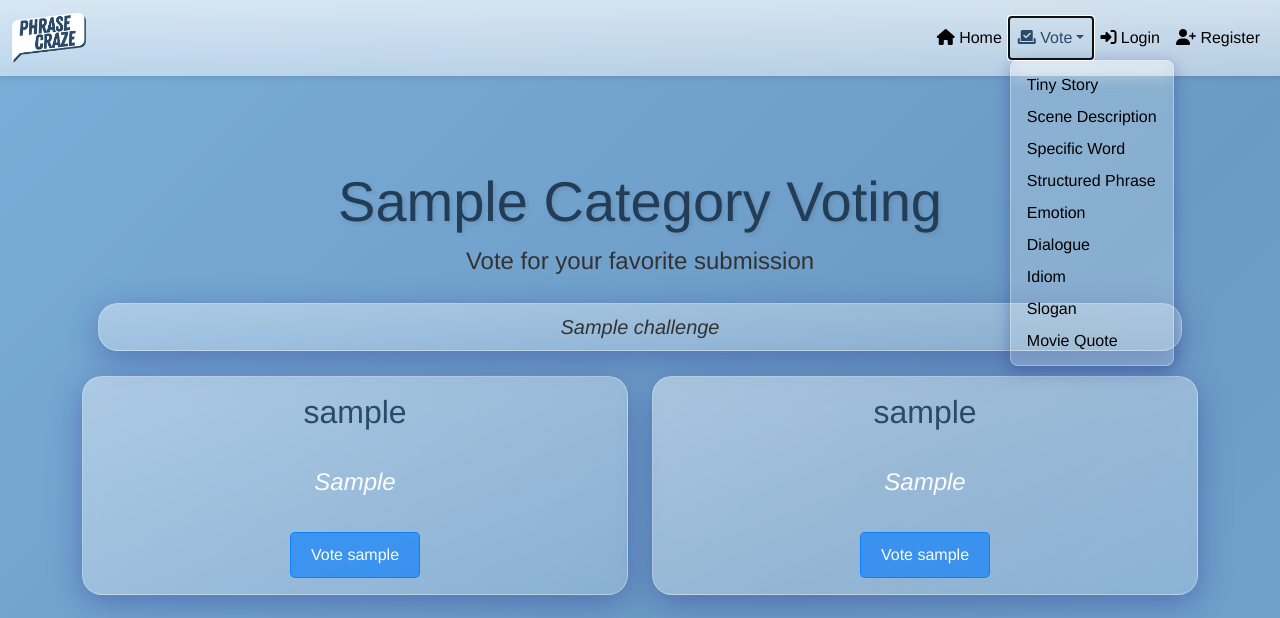
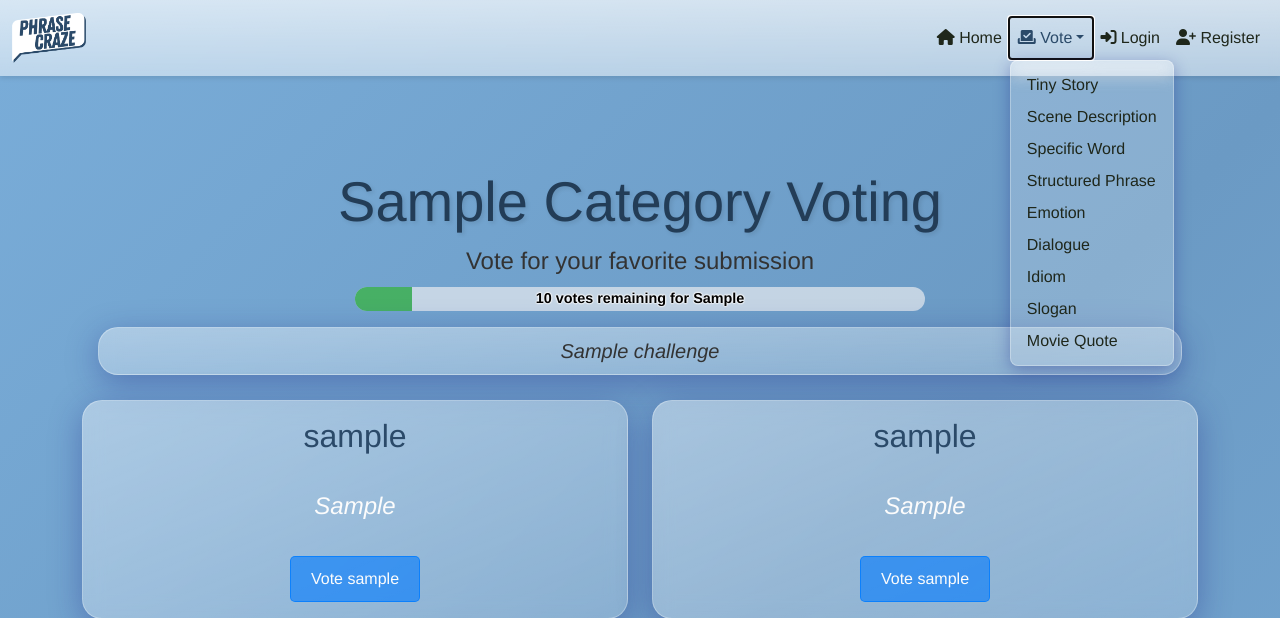
Before and after one commit to khareesmith/PhraseMaster, a Flask app: template app/templates/votes/vote.html in a window 1280 px wide, after a click on "Vote". Shown: the top 618 px of the page. Run offline with Flask 3, Linux system fonts and the light colour scheme; the template is opened without the code that fills it: most values are stand-ins (such as "Sample title", 1, 10 or a date in 2020); some libraries are stand-ins or nearby versions.

Commit message:
Progress limit per category instead of overall. 5 for now. Progress bar to show remaining votes

```diff
--- a/app/static/style.css
+++ b/app/static/style.css
@@ -65,7 +65,7 @@ body {
 }
 
 .navbar-light .navbar-nav .nav-link {
-    color: #000;
+    color: #1F271B;
 }
 
 .navbar-light .navbar-nav .nav-link:hover,
@@ -78,7 +78,7 @@ body {
 }
 
 .dropdown-item {
-    color: #000;
+    color: #1F271B;
 }
 
 .dropdown-item:hover, .dropdown-item:focus {
@@ -450,6 +450,70 @@ select option {
     margin: 15px 0;
 }
 
+/* Progress Bar Styles */
+.voting-progress-container {
+    width: 100%;
+    max-width: 600px;
+    margin: 0 auto;
+    padding: 0 15px;
+}
+
+.progress-bar {
+    height: 100%;
+    background-color: rgba(40, 167, 69, 0.8);
+    transition: width 0.6s ease, background-color 0.6s ease;
+}
+
+.progress-container {
+    height: 24px;
+    background-color: rgba(233, 236, 239, 0.7);
+    border-radius: 12px;
+    position: relative;
+    overflow: hidden;
+}
+
+.progress-bar:hover {
+    background-color: #0056b3;
+}
+
+.voting-progress {
+    width: 100%;
+}
+
+.voting-progress .progress {
+    height: 20px;
+    margin-bottom: 5px;
+    background-color: #e9ecef;
+}
+
+.progress-text {
+    position: absolute;
+    top: 0;
+    left: 0;
+    right: 0;
+    bottom: 0;
+    display: flex;
+    align-items: center;
+    justify-content: center;
+    font-size: 0.9rem;
+    font-weight: bold;
+    color: #000;
+    text-shadow:
+        0 0 2px #fff,
+        0 0 2px #fff,
+        0 0 2px #fff,
+        0 0 2px #fff;
+}
+
+/* Color changes based on remaining votes */
+.progress-bar.warning {
+    background-color: rgba(255, 193, 7, 0.8);
+}
+
+.progress-bar.danger {
+    background-color: rgba(220, 53, 69, 0.8);
+}
+
 /* Leaderboard Styles */
 .leaderboard-card {
     background-color: white;
--- a/app/templates/votes/vote.html
+++ b/app/templates/votes/vote.html
@@ -84,7 +84,17 @@
         <!-- Prompt Section -->
     <div class="prompt">
         <h1 class="mt-5 display-4">{{ submission1['category'].replace('_', ' ') | title }} Voting</h1>
-        <p class="mb-4 fs-4">Vote for your favorite submission</p>
+        <p class="mb-2 fs-4">Vote for your favorite submission</p>
+
+        <div class="voting-progress-container mb-3">
+            <div class="voting-progress">
+                <div class="progress-container">
+                    <div class="progress-bar {{ progress_class }}" style="width: {{ progress_width }}%;"></div>
+                    <div class="progress-text">{{ votes_remaining }} vote{% if votes_remaining != 1 %}s{% endif %} remaining for {{ formatted_category }}</div>
+                </div>
+            </div>
+        </div>
+
         <div class="card text-center m-3 glass">
             <p class="lead m-2"><em>{{ submission1['challenge'] }}</em></p>
         </div>
--- a/app/utils/email.py
+++ b/app/utils/email.py
@@ -17,7 +17,7 @@ def send_verification_email(to, template):
     """
     from app import mail
 
-    msg = Message('PhraseMaster: Please Verify Your Email', sender='noreply@khareesmith.com', recipients=to, html=template)
+    msg = Message('PhraseCraze: Please Verify Your Email', sender='noreply@khareesmith.com', recipients=to, html=template)
     mail.send(msg)
 
 # Helper function to send password reset emails
@@ -34,7 +34,7 @@ def send_pass_reset_email(to, template):
     """
     from app import mail
 
-    msg = Message('PhraseMaster: Password Reset', sender='noreply@khareesmith.com', recipients=to, html=template)
+    msg = Message('PhraseCraze: Password Reset', sender='noreply@khareesmith.com', recipients=to, html=template)
     mail.send(msg)
 
 # Helper function to validate email format
--- a/config.py
+++ b/config.py
@@ -43,7 +43,6 @@ class Config:
             'access_token_url': 'https://accounts.google.com/o/oauth2/token',
             'userinfo_endpoint': 'https://www.googleapis.com/oauth2/v3/userinfo',
             'jwks_uri': 'https://www.googleapis.com/oauth2/v3/certs'
-            # 'redirect_uri': 'http://localhost:5000/auth/authorize/google'
         }
         # Add other providers as needed
     }
```
Also changed, not shown: app/models/db.py (+18 -2 lines), app/routes/view_routes.py (+60 -20 lines), app/utils/vote.py (added, +85 -0 lines), README.md.
